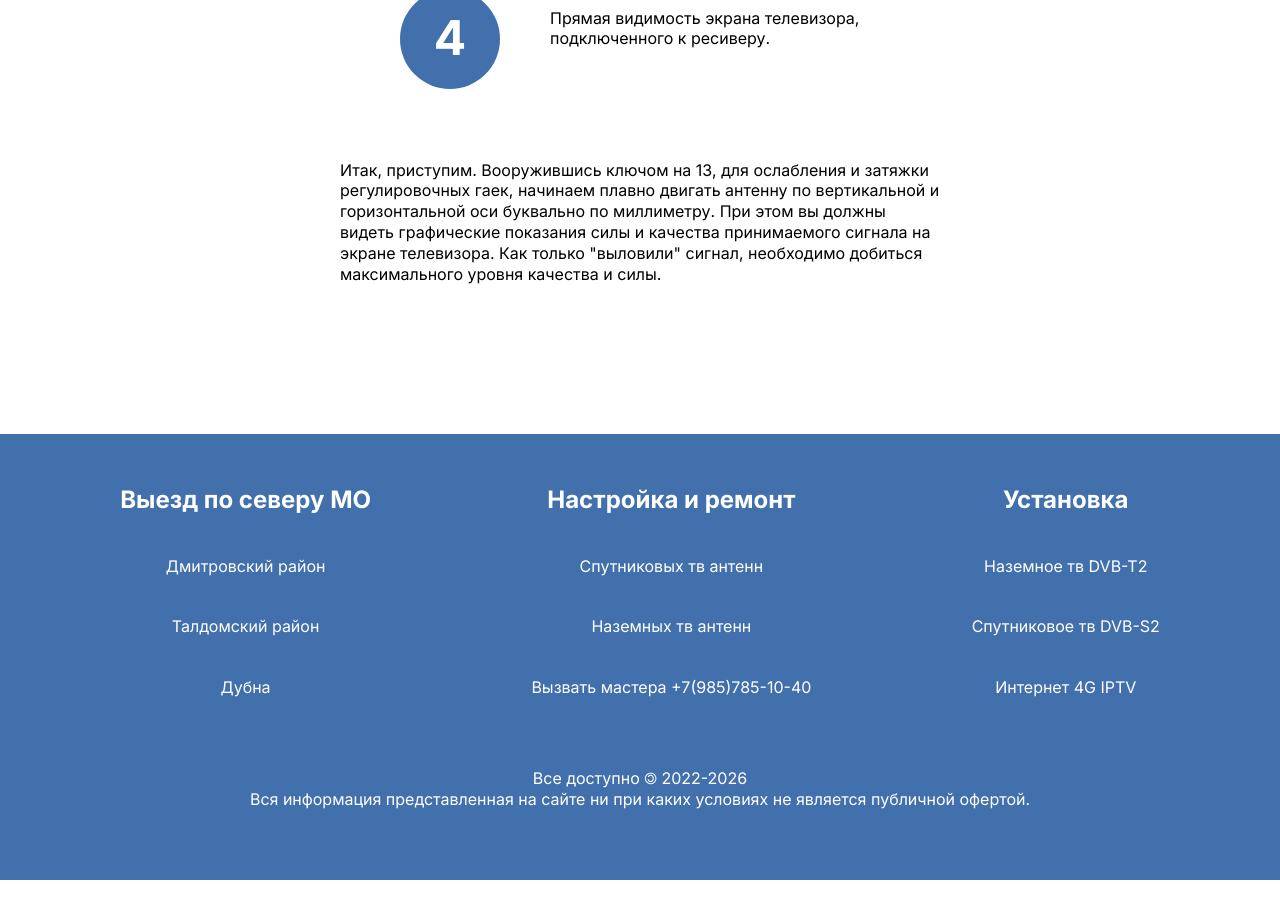
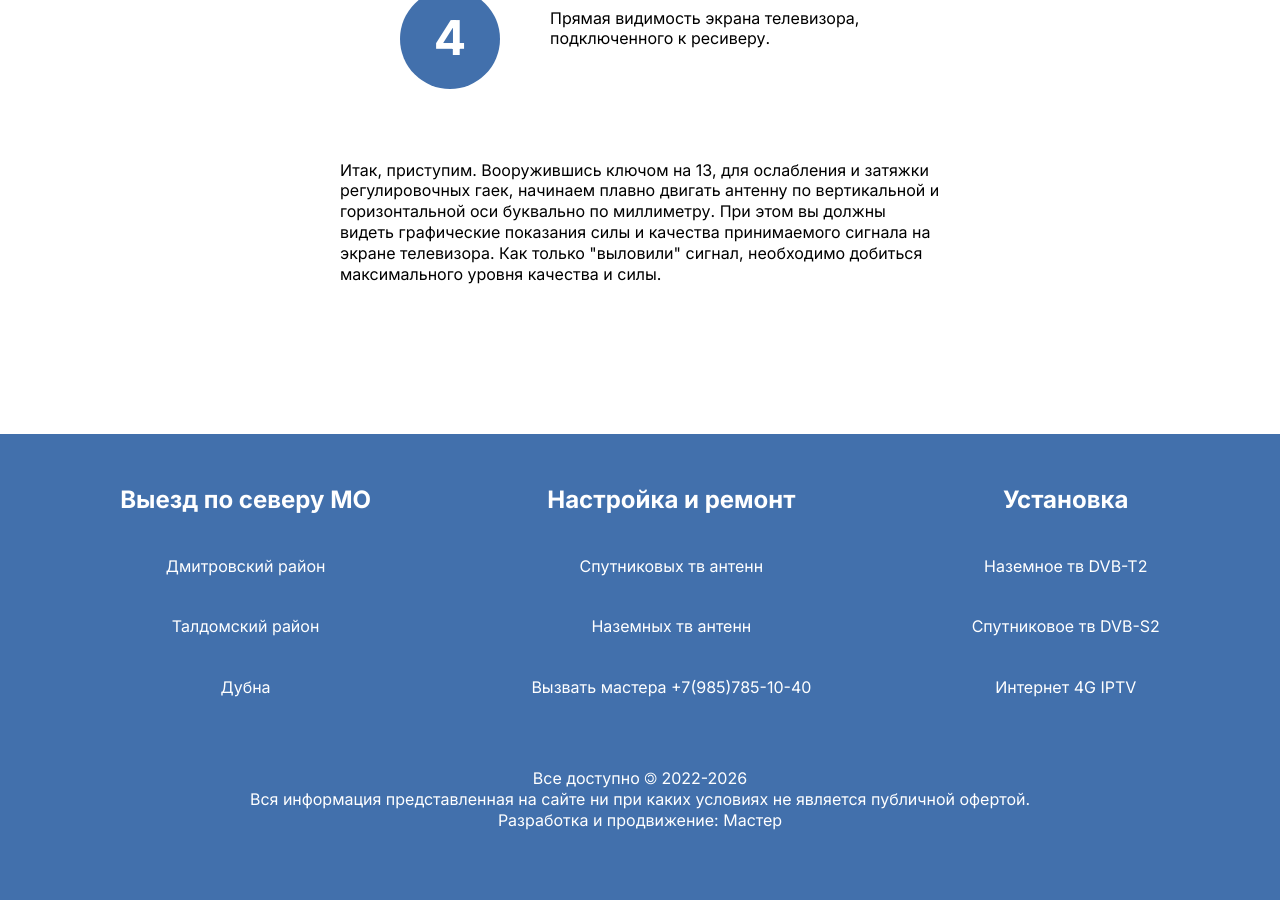
Before and after one commit to dmtaldom/dmtaldom.github.io, a Jekyll site: the page built from index.md, in a window 1280 px wide and 900 px high, scrolled down 2906 px. Built offline with Jekyll 4.4.1, drawn with Linux system fonts in a browser that asks for light colours.

Commit message:
add разработка и продвижение

```diff
--- a/_includes/footer.html
+++ b/_includes/footer.html
@@ -43,6 +43,9 @@
             <p class="footer__copy-text">
                 Вся информация представленная на сайте ни при каких условиях не является публичной офертой.
             </p>
+            <p class="footer__copy-text">
+                Разработка и продвижение: <a href="{{ '/contacts/' | relative_url }}" rel="nofollow">Мастер</a>
+            </p>
         </div>
     </div>
 </footer>
```
